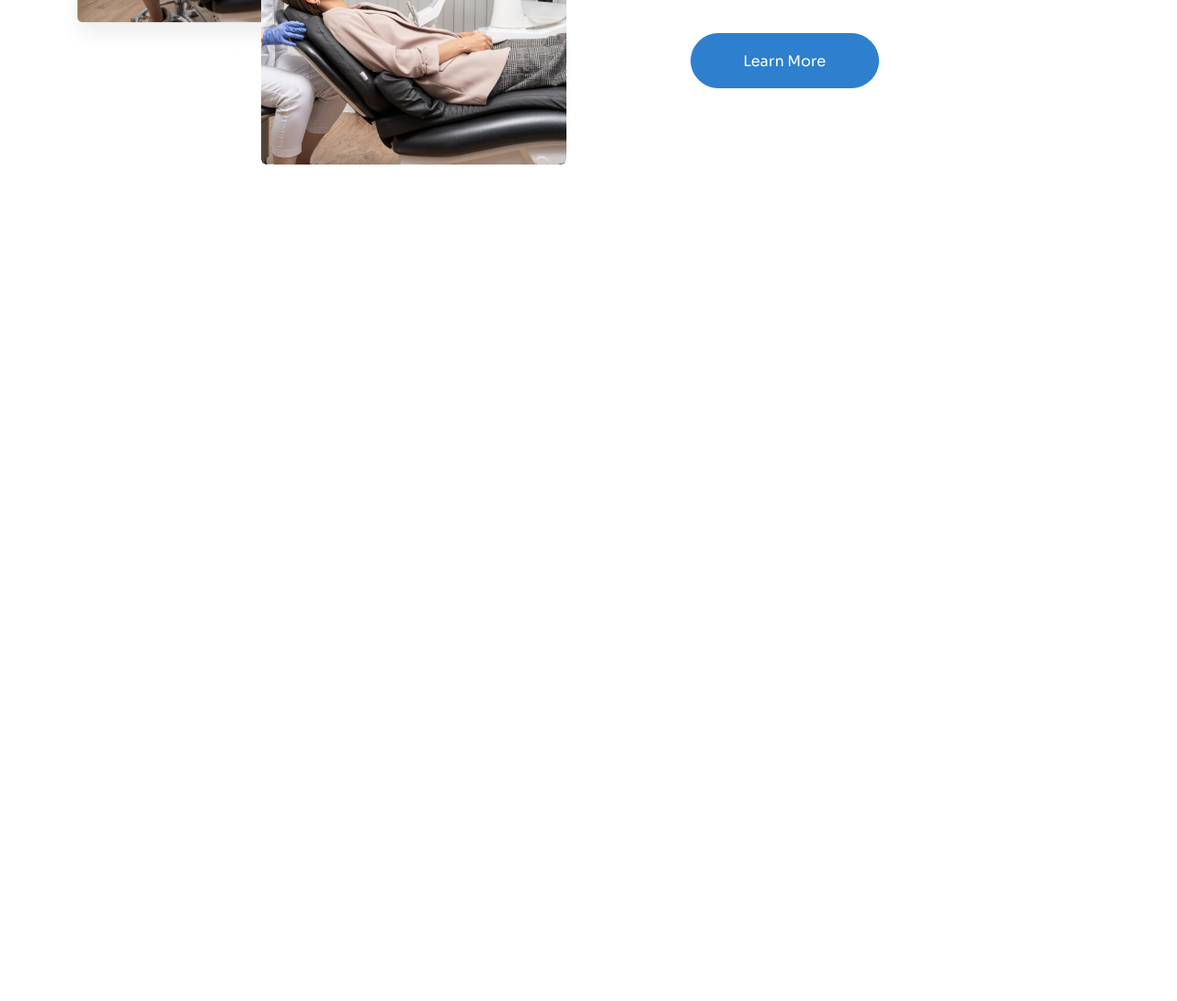
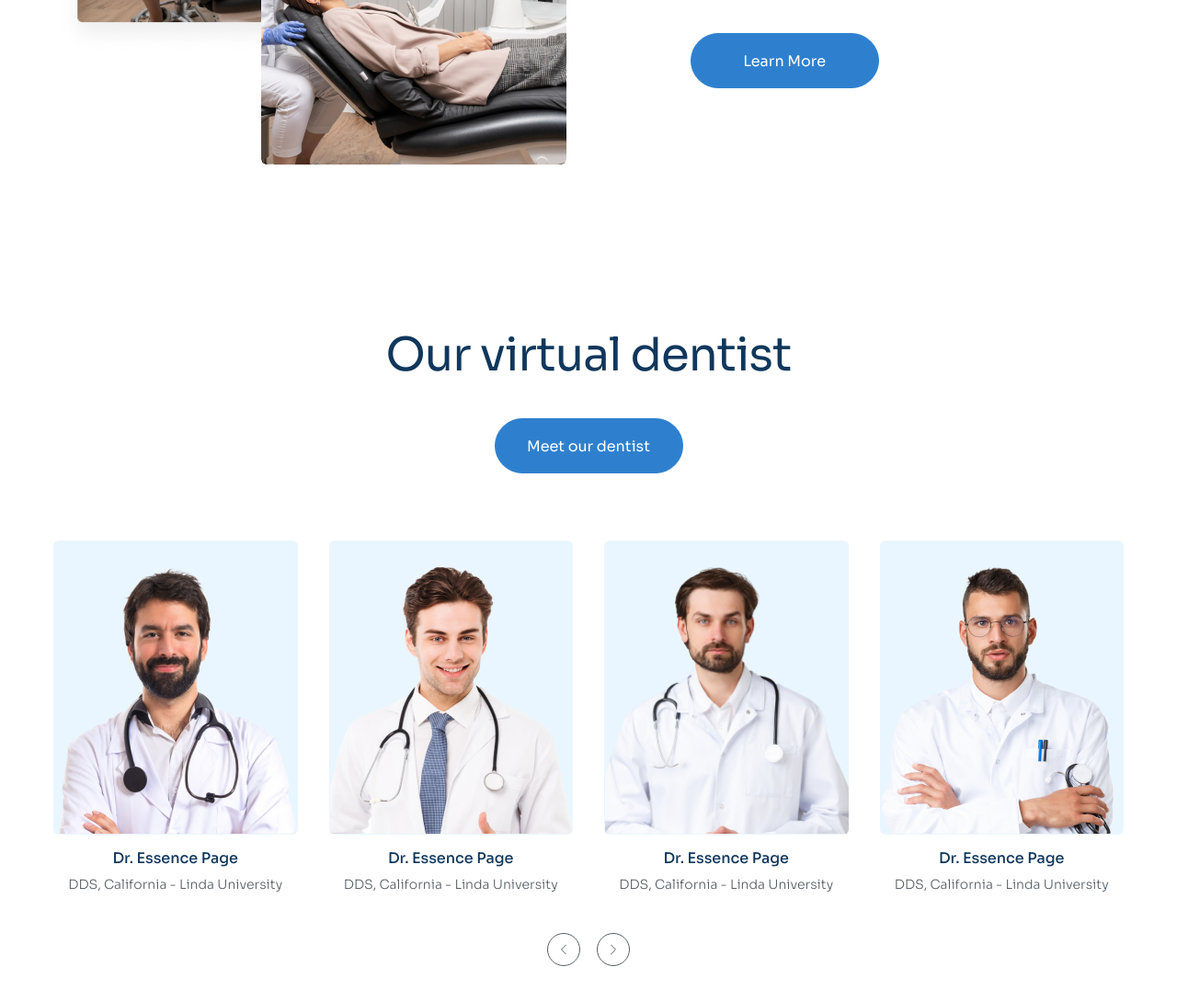
Before and after one commit to LeAnhTuan12101994/htmlcss03, a plain HTML site: page index.html in a window 1280 px wide. Shown: the part 3218-4307 px from the top of the page at 92% size. Before the commit the page ends 3488 px from the top, so only its background shows below. Drawn offline with Linux system fonts and the light colour scheme.

Commit message:
member 01

```diff
--- a/assets/css/style.css
+++ b/assets/css/style.css
@@ -417,3 +417,85 @@
 .feature__cta {
   margin-top: 38px;
 }
+
+/* member */
+.member {
+  padding: 85px 0;
+}
+
+.member__header {
+  display: flex;
+  flex-direction: column;
+  align-items: center;
+}
+
+.member__cta {
+  margin-top: 38px;
+}
+
+.member__list {
+  margin-top: 70px;
+  display: grid;
+  grid-template-columns: repeat(4, 1fr);
+  column-gap: 30px;
+}
+
+.member-item__img-bg {
+  background: #eaf6ff;
+  padding-top: 28px;
+  border-radius: 6px;
+  overflow: hidden;
+}
+
+.member-item__thumb {
+  display: block;
+  max-width: 100%;
+  object-fit: cover;
+  height: 290px;
+}
+
+.member-item__name {
+  font-weight: 500;
+  font-size: 1.6rem;
+  line-height: 1.75;
+  text-align: center;
+  color: #10375c;
+  margin-top: 12px;
+}
+
+.member-item__desc {
+  font-weight: 300;
+  font-size: 1.4rem;
+  line-height: 1.86;
+  text-align: center;
+  color: #575f66;
+}
+
+.member__control {
+  display: flex;
+  align-items: center;
+  justify-content: center;
+  margin-top: 38px;
+  column-gap: 18px;
+}
+
+.member__control-btn {
+  width: 36px;
+  height: 36px;
+  border-radius: 50%;
+  border: 1px solid #575f66;
+  outline: none;
+  background: #fff;
+  display: flex;
+  align-items: center;
+  justify-content: center;
+  color: #575f66;
+  transition: 0.25;
+}
+
+.member__control-btn:hover {
+  cursor: pointer;
+  background: #2e80ce;
+  border-color: #2e80ce;
+  color: #fff;
+}
--- a/index.html
+++ b/index.html
@@ -333,6 +333,112 @@
           </div>
         </div>
       </section>
+
+      <!-- member -->
+      <section class="member">
+        <div class="container">
+          <header class="member__header">
+            <h2 class="section-heading">Our virtual dentist</h2>
+            <a href="" class="btn member__cta">Meet our dentist</a>
+          </header>
+          <!-- list -->
+          <div class="member__list">
+            <!-- member 1 -->
+            <article class="member-item">
+              <div class="member-item__img-bg">
+                <img
+                  src="./assets/img/doctor-01.png"
+                  alt="Dr. Essence Page"
+                  class="member-item__thumb"
+                />
+              </div>
+              <h3 class="member-item__name">Dr. Essence Page</h3>
+              <p class="member-item__desc">
+                DDS, California - Linda University
+              </p>
+            </article>
+            <!-- member 2 -->
+            <article class="member-item">
+              <div class="member-item__img-bg">
+                <img
+                  src="./assets/img/doctor-02.png"
+                  alt="Dr. Essence Page"
+                  class="member-item__thumb"
+                />
+              </div>
+              <h3 class="member-item__name">Dr. Essence Page</h3>
+              <p class="member-item__desc">
+                DDS, California - Linda University
+              </p>
+            </article>
+            <!-- member 3 -->
+            <article class="member-item">
+              <div class="member-item__img-bg">
+                <img
+                  src="./assets/img/doctor-03.png"
+                  alt="Dr. Essence Page"
+                  class="member-item__thumb"
+                />
+              </div>
+              <h3 class="member-item__name">Dr. Essence Page</h3>
+              <p class="member-item__desc">
+                DDS, California - Linda University
+              </p>
+            </article>
+            <!-- member 4 -->
+            <article class="member-item">
+              <div class="member-item__img-bg">
+                <img
+                  src="./assets/img/doctor-04.png"
+                  alt="Dr. Essence Page"
+                  class="member-item__thumb"
+                />
+              </div>
+              <h3 class="member-item__name">Dr. Essence Page</h3>
+              <p class="member-item__desc">
+                DDS, California - Linda University
+              </p>
+            </article>
+          </div>
+          <!-- control -->
+          <div class="member__control">
+            <!-- previous -->
+            <button class="member__control-btn">
+              <svg
+                width="6"
+                height="12"
+                viewBox="0 0 6 12"
+                fill="none"
+                xmlns="http://www.w3.org/2000/svg"
+              >
+                <path
+                  d="M5.5 1L0.5 6L5.5 11"
+                  stroke="currentColor"
+                  stroke-linecap="round"
+                  stroke-linejoin="round"
+                />
+              </svg>
+            </button>
+            <!-- next -->
+            <button class="member__control-btn">
+              <svg
+                width="6"
+                height="12"
+                viewBox="0 0 6 12"
+                fill="none"
+                xmlns="http://www.w3.org/2000/svg"
+              >
+                <path
+                  d="M0.5 1L5.5 6L0.5 11"
+                  stroke="currentColor"
+                  stroke-linecap="round"
+                  stroke-linejoin="round"
+                />
+              </svg>
+            </button>
+          </div>
+        </div>
+      </section>
     </main>
   </body>
 </html>
```
Also changed, not shown: assets/img/doctor-01.png (added), assets/img/doctor-02.png (added), assets/img/doctor-03.png (added), assets/img/doctor-04.png (added), assets/img/right.svg (added).
